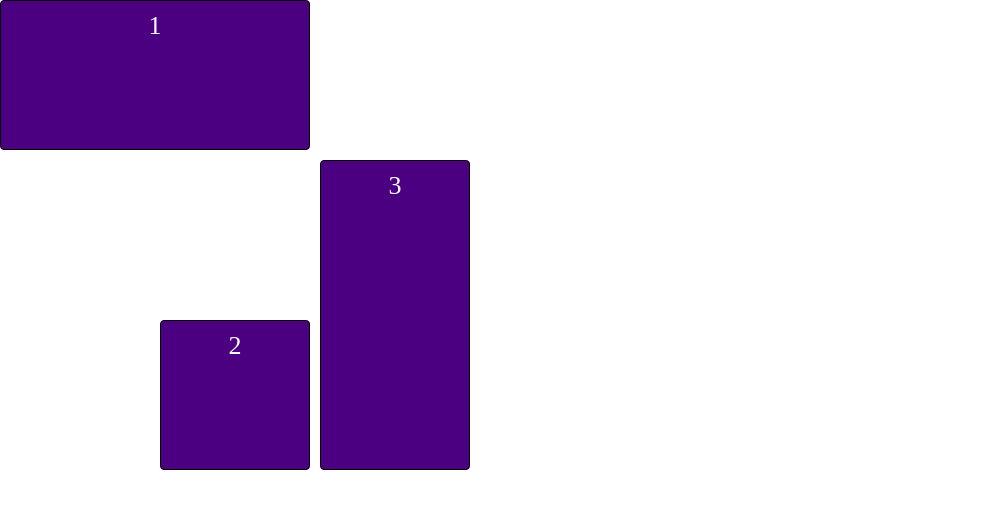
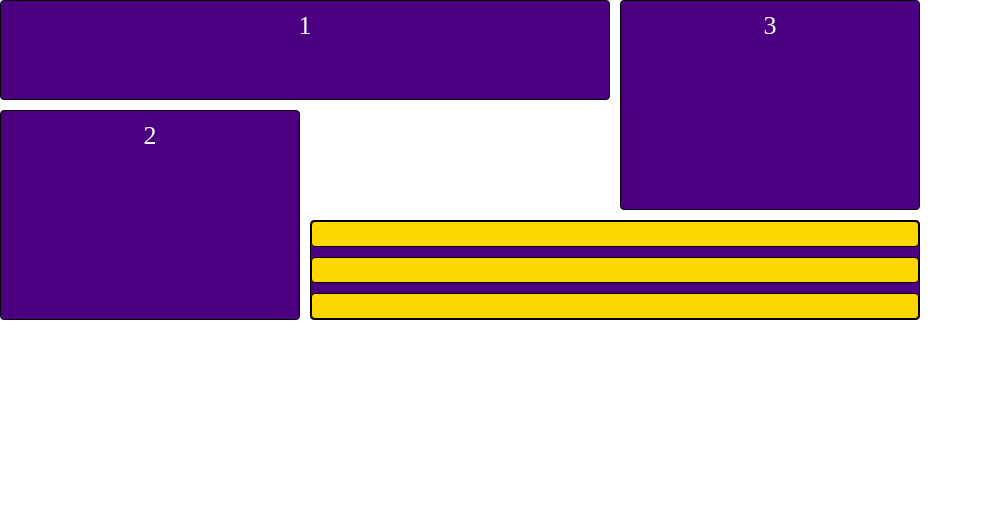
Before and after one commit to ivanrussui/grid-preview, a plain HTML site: page index.html in a window 1280 px wide. Shown: the whole page, without its empty margins (0-983 px from the left). Drawn offline with Linux system fonts and the light colour scheme.

Commit message:
grid area

```diff
--- a/css/style.css
+++ b/css/style.css
@@ -6,11 +6,44 @@
 
 .grid-container {
 	display: grid;
-	/* grid-template-columns: repeat(3, minmax(150px, 300px));
-	grid-template-rows: repeat(3, minmax(100px, auto)); */
-	grid-template-columns: [col1-s] 150px [col2-s] 150px [col3-s] 150px;
-	grid-template-rows: [row1-s] 150px [row2-s] 150px [row3-s] 150px [row4-s] 150px;
+	grid-template-columns: repeat(3, minmax(150px, 300px));
+	grid-template-rows: repeat(3, minmax(100px, auto));
 	grid-auto-rows: minmax(100px, auto);
+	gap: 10px;
+	grid-template-areas:
+	"header header message"
+	"blog . message"
+	"blog footer  footer";
+}
+
+@media (max-width: 768px) {
+	.grid-container {
+		grid-template-columns: repeat(2, 1fr);
+		grid-template-rows: repeat(4, minmax(100px, auto));
+		grid-template-areas:
+		"header header"
+		"blog blog"
+		"message ."
+		"footer footer";
+	}
+}
+
+#header {
+	grid-area: header;
+}
+
+#blog {
+	grid-area: blog;
+}
+
+#message {
+	grid-area: message;
+}
+
+#footer {
+	grid-area: footer;
+	display: grid;
+	/* grid-template-columns: repeat(3, 1fr); */
 	gap: 10px;
 }
 
@@ -24,20 +57,6 @@
 	border-radius: 4px;
 }
 
-#first {
-	/* grid-column: 1/3; */
-	grid-column: col1-s/col3-s;
+.gold {
+	background-color:	rgba(255, 215, 0, 1)
 }
-
-#second {
-	grid-row: row3-s;
-	/* grid-row: 3; */
-	/* grid-column: 2; */
-	grid-column: col2-s;
-}
-
-#third {
-	grid-column: col3-s;
-	grid-row: row2-s/row4-s;
-	/* grid-row: 2/4; */
-}
--- a/index.html
+++ b/index.html
@@ -8,16 +8,14 @@
 </head>
 <body>
     <div class="grid-container">
-        <div id="first" class="grid-elem">1</div>
-        <div id="second" class="grid-elem">2</div>
-        <div id="third" class="grid-elem">3</div>
-        <!-- <div class="grid-elem">4</div>
-        <div class="grid-elem">5</div>
-        <div class="grid-elem">6</div>
-        <div class="grid-elem">7</div>
-        <div class="grid-elem">8</div>
-        <div class="grid-elem">9</div>
-        <div class="grid-elem">10</div> -->
+        <div id="header" class="grid-elem">1</div>
+        <div id="blog" class="grid-elem">2</div>
+        <div id="message" class="grid-elem">3</div>
+        <div id="footer" class="grid-elem">
+					<div class="grid-elem gold"></div>
+					<div class="grid-elem gold"></div>
+					<div class="grid-elem gold"></div>
+				</div>
     </div>
 </body>
 </html>
```
